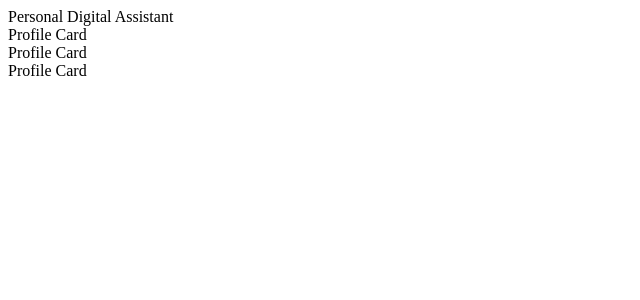
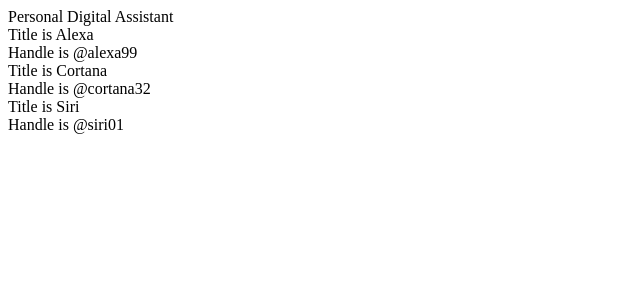
Before and after one commit to Sloth73/PDAs_react, a React (Create React App) app: page / in a window 1280 px wide. Shown: the top 300 px of the page, without its empty margins (0-640 px from the left). Built offline with nearby package versions, Linux system fonts and the light colour scheme.

Commit message:
working with props in child component - ProfileCard.js

```diff
--- a/src/App.js
+++ b/src/App.js
@@ -5,8 +5,9 @@
     <div>
       <div>Personal Digital Assistant</div>
       <ProfileCard title="Alexa" handle="@alexa99" />
-      <ProfileCard title="Cortana" handle="@cortana32" />
-      <ProfileCard title="Siri" handle="@siri01" />
+      {/*Adding a props to parent component */}
+      <ProfileCard title="Cortana" handle="@cortana32" /> {/* -||- */}
+      <ProfileCard title="Siri" handle="@siri01" /> {/* -||- */}
     </div>
   );
 }
--- a/src/ProfileCard.js
+++ b/src/ProfileCard.js
@@ -1,5 +1,10 @@
-function ProfileCard() {
-    return <div>Profile Card</div>;
+function ProfileCard(props) {
+  return (
+    <div>
+      <div>Title is {props.title}</div>
+      <div>Handle is {props.handle}</div>
+    </div>
+  );
 }
 
 export default ProfileCard;
```
